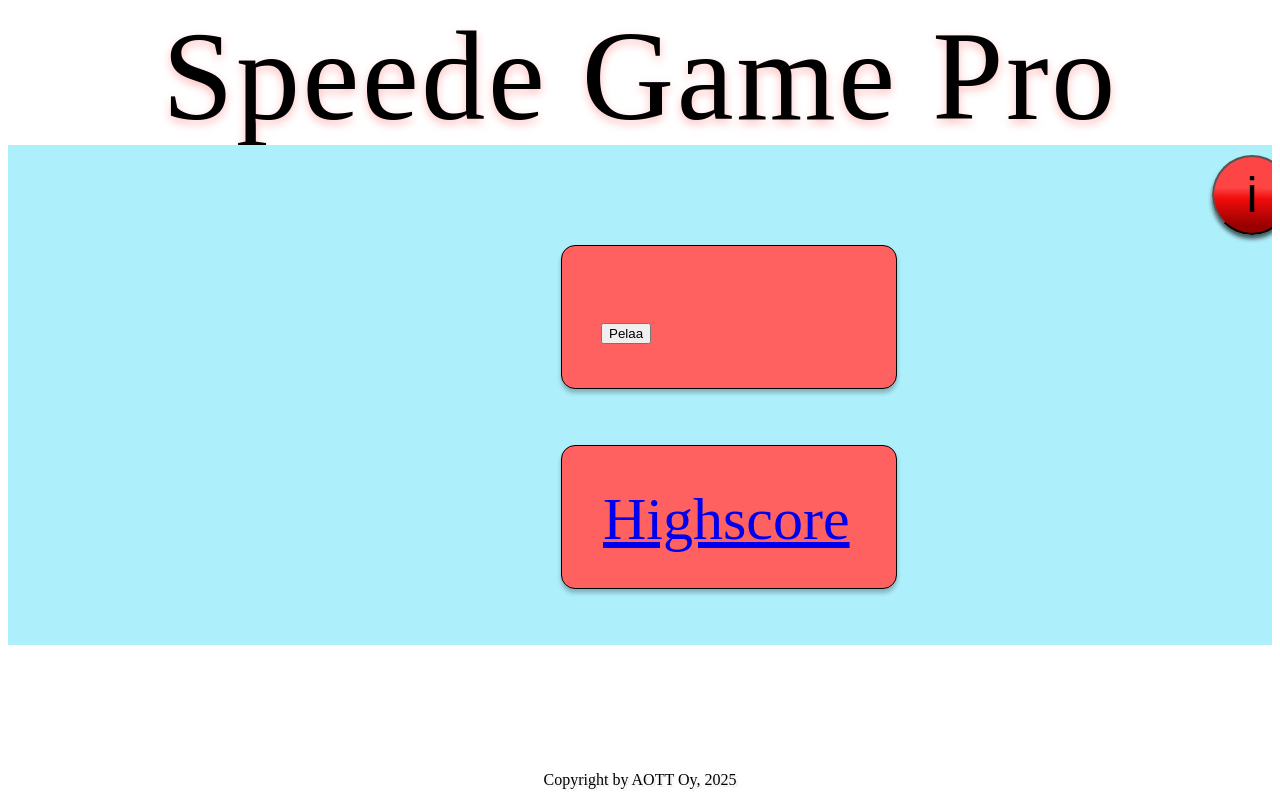
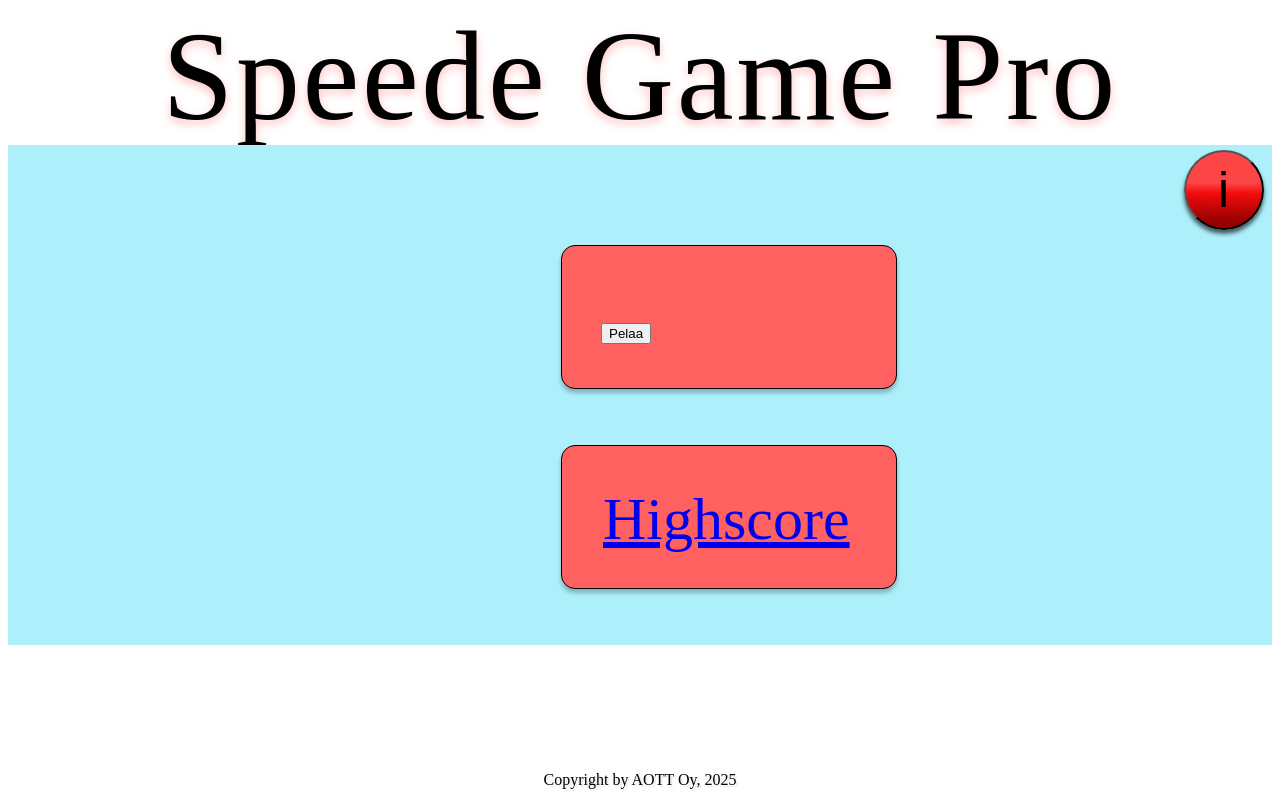
Before and after one commit to jamktiko/ryhma5, a SvelteKit app in the folder speedepeli/: page / in a window 1280 px wide. Built offline with nearby package versions, Linux system fonts and the light colour scheme; a web font is replaced by a local one.

Commit message:
about napista responsiivinen

```diff
--- a/speedepeli/src/routes/+page.svelte
+++ b/speedepeli/src/routes/+page.svelte
@@ -121,12 +121,6 @@
 		overflow: hidden;
 	}
 
-	.info_01 {
-		left: 4px;
-		top: 5px;
-		position: absolute;
-	}
-
 	/* .ellipse-1 {
 		left: 0px;
 		top: 0px;
@@ -142,9 +136,9 @@
 		width: 80px;
 		height: 80px;
 		border-radius: 50px;
+		left: 93%;
+		top: 5px;
 		position: absolute;
-		left: 1200px;
-		top: 5px;
 		background: linear-gradient(180.58deg, #fe4545 40.5%, #f20c0c 54.6%, #990000 89.86%);
 		box-shadow: 0px 4px 4px rgba(0, 0, 0, 0.63);
 		backdrop-filter: blur(4.3px);
```
